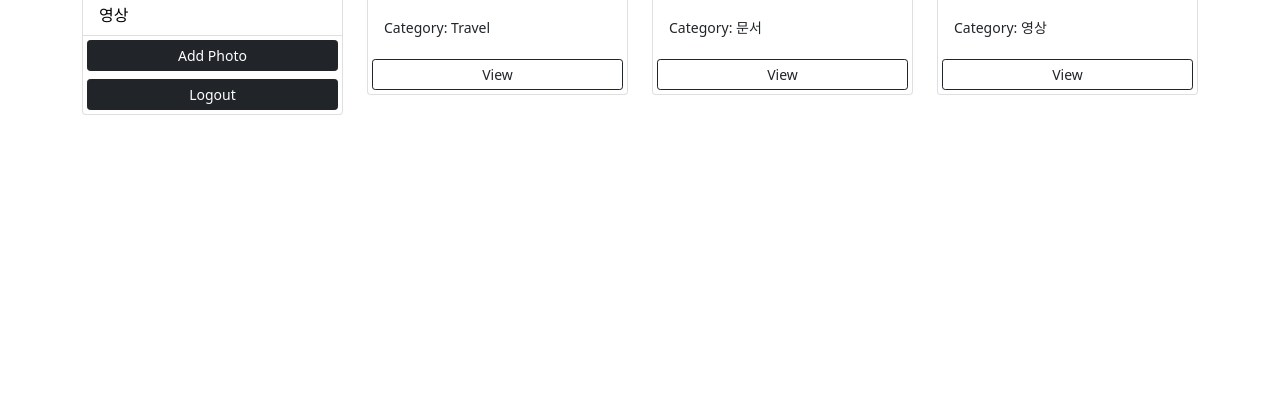
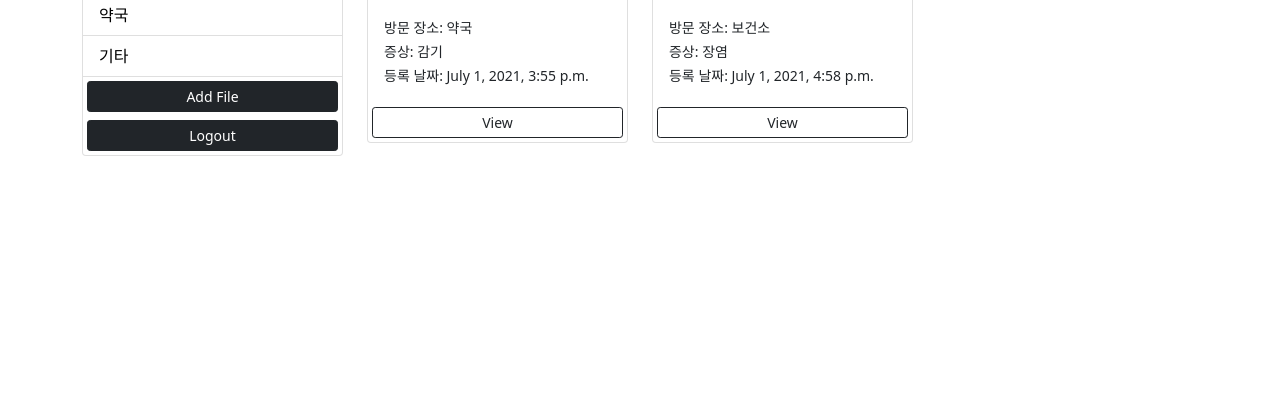
Before and after one commit to YangSemo/image_server, a Django app: page / in a window 1280 px wide. Shown: the part 258-678 px from the top of the page. Run offline with Django 3.2, Linux system fonts and the light colour scheme; a user stored in the database is signed in; data comes from the database, SQL or seed files in the repository.

Commit message:
사용자별 일자, 방문장소, 내용, 파일 구성 추가
gallery, add, photo.html 수정

```diff
--- a/ccl_dajango/photoshare/photos/models.py
+++ b/ccl_dajango/photoshare/photos/models.py
@@ -1,30 +1,47 @@
 from django.db import models
 from django.contrib.auth.models import User
 # Create your models here.
-class Category(models.Model):
+class Place(models.Model):
     class Meta:
         # 모델 객체의 이름을 관리자 화면으로 표시
-        verbose_name = 'Category'
+        verbose_name = 'Place'
         # 복수형으로 표시(한국어 설정 시 따로 설정 안해도 됨)
-        verbose_name_plural = 'Categories'
+        verbose_name_plural = 'Places'
         # 모델의 정렬 순서 지정
         # ordering = ['name', '-user'] 오름차순, 내림차순 정렬
 
-    user = models.ForeignKey(
-        User, on_delete=models.SET_NULL, null=True, blank=True)
-    name = models.CharField(max_length=100, null=False, blank=False)
+    name = models.CharField(max_length=100, null=False, blank=False) # 장소명
 
     def __str__(self):
         return self.name
 
-class Photo(models.Model):
+class Symptom(models.Model):
     class Meta:
-        verbose_name = 'Photo'
-        verbose_name_plural = 'Photos'
+        # 모델 객체의 이름을 관리자 화면으로 표시
+        verbose_name = 'Symptom'
+        # 복수형으로 표시(한국어 설정 시 따로 설정 안해도 됨)
+        verbose_name_plural = 'Symptoms'
+        # 모델의 정렬 순서 지정
+        # ordering = ['name', '-user'] 오름차순, 내림차순 정렬
 
-    category = models.ForeignKey(Category, on_delete=models.SET_NULL, null=True, blank=True)
-    image = models.ImageField(null=False, blank=False)
-    description = models.TextField()
+    name = models.CharField(max_length=100, null=False, blank=False) # 증상명
+
+    def __str__(self):
+        return self.name
+
+class File_Info(models.Model):
+    class Meta:
+        verbose_name = 'File_Info'
+        verbose_name_plural = 'File_Infos'
+
+    user = models.ForeignKey(
+        User, on_delete=models.SET_NULL, null=True, blank=True)  # 사용자
+    place = models.ForeignKey(Place, on_delete=models.SET_NULL, null=True, blank=True) # 장소
+    place_detail = models.TextField() # 장소 상세
+    symptom = models.ForeignKey(Symptom, on_delete=models.SET_NULL, null=True, blank=True) # 증상
+    description = models.TextField() # 증상 설명
+    create_at = models.DateTimeField(auto_now_add=True) # 등록 날짜 자동 부여
+    file = models.FileField(null=False, blank=False)  # 파일
 
     def __str__(self):
         return self.description
--- a/ccl_dajango/photoshare/photos/templates/photos/gallery.html
+++ b/ccl_dajango/photoshare/photos/templates/photos/gallery.html
@@ -35,23 +35,23 @@
                 {% endif %}
                 <div class="card">
                     <div class="card-header">
-                        Categories
+                        방문 장소
                     </div>
                     <ul class="list-group list-group-flush">
                         <li class="list-group-item">
                             <a href="{% url 'gallery' %}">All</a>
                         </li>
-                        <!--    카테고리 불러오기    -->
-                        {% for category in categories %}
+                        <!--    방문 장소    -->
+                        {% for place in places %}
                         <li class=" list-group-item">
-                            <a href="{% url 'gallery' %}?category={{category.name}}">
-                                {{category.name}}
+                            <a href="{% url 'gallery' %}?place={{place.name}}">
+                                {{place.name}}
                             </a>
                         </li>
                         {% endfor %}
 
                         <!--  'add' url로 이동  -->
-                        <a href="{% url 'add' %}" class="btn btn-dark btn-block btn-sm m-1">Add Photo</a>
+                        <a href="{% url 'add' %}" class="btn btn-dark btn-block btn-sm m-1">Add File</a>
                         <!--  'logout' url로 이동  -->
                         <a href="{% url 'logout' %}" class="btn btn-dark btn-block btn-sm m-1">Logout</a>
                     </ul>
@@ -62,18 +62,20 @@
             <div class="col-md-9">
                 <div class="row">
                     <!-- 이미지 불러오기   -->
-                    {% for photo in photos %}
+                    {% for file_info in file_infos %}
                     <div class="col-md-4">
                         <div class="card my-2">
                             <!--    카드 형식으로 이미지 url 불러오기     -->
-                            <img class="image-thumbail" src="{{photo.image.url}}" alt="Card image cap">
+                            <img class="image-thumbail" src="{{file_info.file.url}}" alt="Card image cap">
 
                             <div class="card-body">
                                 <!--  카테고리 불러오기    -->
-                                <small>Category: {{photo.category.name}}</small>
+                                <small>방문 장소: {{file_info.place.name}}</small><br>
+                                <small>증상: {{file_info.symptom.name}}</small><br>
+                                <small>등록 날짜: {{file_info.create_at}}</small><br>
                             </div>
-                            <!--   View 버튼 클릭 시 photo id에 해당하는 페이지로 변경    -->
-                            <a href="{% url 'photo' photo.id %}" class="btn btn-outline-dark btn-sm m-1">View</a>
+                            <!--   View 버튼 클릭 시 file_info id에 해당하는 페이지로 변경    -->
+                            <a href="{% url 'photo' file_info.id %}" class="btn btn-outline-dark btn-sm m-1">View</a>
                         </div>
                     </div>
                     <!--  이미지 없을 경우  -->
--- a/ccl_dajango/photoshare/photos/views.py
+++ b/ccl_dajango/photoshare/photos/views.py
@@ -3,7 +3,7 @@
 from django.contrib.auth.decorators import login_required
 from django.shortcuts import render, redirect
 from django.contrib.auth import authenticate, login, logout
-from .models import Category, Photo
+from .models import Place, File_Info, Symptom
 from .form import CustomUserCreationForm
 
 from thumb_gen.worker import Generator # 영상 썸네일
@@ -12,71 +12,84 @@
 # 메인 페이지 view
 @login_required(login_url='login')
 def gallery(request):
-    category = request.GET.get('category')
-    if category == None:
+    place = request.GET.get('place')
+    if place == None:
         # 포토 DB 전체 가져오기
-        photos = Photo.objects.all()
+        file_infos = File_Info.objects.all()
     else:
         # 카테고리에 해당되는 포토만 가져오기
-        photos = Photo.objects.filter(category__name=category)
+        file_infos = File_Info.objects.filter(category__name=place)
 
     # 카테고리 DB 전체 내용 가져오기
-    categories = Category.objects.all()
+    places = Place.objects.all()
 
+    # 영상을 이미지로 바꾸기
     # folder = 'C:/Users/SAMSUNG/CCLab_git/image_server/ccl_dajango/photoshare/static'
     # for photo in photos:
     #     if photo.image.url.endswith('.mp4') or photo.image.url.endswith('.mkv'):
     #         app = Generator(os.path.join(folder, photo.image.url), output_path=folder, custom_text=False, font_size=25)
     #         app.run()
-    for photo in photos:
-        print("photo: ", photo.image.url)
+    for file_info in file_infos:
+        print("file_info: ", file_info.file.url)
 
     # 딕셔너리 형식으로 카테고리, 포토 변환
-    context = {'categories': categories, 'photos': photos}
+    context = {'places': places, 'file_infos': file_infos}
     return render(request, 'photos/gallery.html', context)
 
 # 이미지 상세보기 view
 @login_required(login_url='login')
 def viewPhoto(request, pk):
-    photo = Photo.objects.get(id=pk)
-    print("구분: ", photo.image.url[photo.image.url.find(".")+1:])
-    gubun = photo.image.url[photo.image.url.find(".")+1:]
-    context = {'photo':photo, 'gubun': gubun}
+    # file_info id 불러오기
+    file_info = File_Info.objects.get(id=pk)
+
+    # 이미지(png,jpg 등), 영상(mp4) 확장자 추출
+    gubun = file_info.file.url[file_info.file.url.find(".")+1:]
+
+    context = {'file_info':file_info, 'gubun': gubun}
     return render(request, 'photos/photo.html', context)
 
 # 이미지 추가 view
 @login_required(login_url='login')
 def addPhoto(request):
     # 카테고리 DB 내용 가져오기
-    categories = Category.objects.all()
+    places = Place.objects.all()
+    symptoms = Symptom.objects.all()
 
     # requset가 Post일 때
     if request.method == 'POST':
         data = request.POST # Post 방식의 data 객체
-        image = request.FILES.get('image') # 업로드한 이미지 가져오기
+        file = request.FILES.get('file') # 업로드한 이미지 가져오기
 
-        # 카테고리 가져오기
-        if data['category'] != 'none':
-            category = Category.objects.get(id=data['category'])
+        # 방문 장소 가져오기
+        if data['place'] != 'none':
+            place = Place.objects.get(id=data['place'])
+
+        # 증상 가져오기
+        if data['symptom'] != 'none':
+            symptom = Symptom.objects.get(id=data['symptom'])
 
         # 카테고리 가져오거나 생성
-        elif data['category_new'] != '':
-            category, created = Category.objects.get_or_create(name=data['category_new'])
+        # elif data['place_new'] != '':
+        #     place, created = Place.objects.get_or_create(name=data['place_new'])
 
         # 카테고리 미 입력/생성 시
         else:
-            category = None
+            place = None
+            symptom = None
 
-        # Photo DB에 데이터 전송
-        photo = Photo.objects.create(
-            category = category,
-            description=data['description'],
-            image=image,
+        # File_Info DB에 데이터 전송
+        file_info = File_Info.objects.create(
+            user = request.user,
+            place = place,
+            place_detail = data['place_detail'],
+            symptom = symptom,
+            description = data['description'],
+            file = file,
         )
         # gallery.html로 이동
         return redirect('gallery')
 
-    context = {'categories': categories}
+    context = {'places': places, 'symptoms':symptoms}
     return render(request, 'photos/add.html', context)
 
 # 로그인 view
--- a/ccl_dajango/photoshare/photoshare/settings.py
+++ b/ccl_dajango/photoshare/photoshare/settings.py
@@ -106,7 +106,7 @@
 
 LANGUAGE_CODE = 'en-us'
 
-TIME_ZONE = 'UTC'
+TIME_ZONE = 'Asia/Seoul'
 
 USE_I18N = True
 
```
Also changed, not shown: ccl_dajango/photoshare/photos/admin.py (+13 -3 lines), ccl_dajango/photoshare/photos/templates/photos/add.html (+41 -20 lines), ccl_dajango/photoshare/photos/templates/photos/photo.html (+31 -8 lines), ccl_dajango/photoshare/db.sqlite3, ccl_dajango/photoshare/photos/migrations/0001_initial.py, ccl_dajango/photoshare/photos/migrations/0002_auto_20210623_1558.py (deleted), ccl_dajango/photoshare/photos/migrations/0002_auto_20210701_1523.py (added), ccl_dajango/photoshare/photos/migrations/0003_auto_20210701_1540.py (added), ccl_dajango/photoshare/photos/migrations/0004_rename_date_file_info_create_at.py (added), ccl_dajango/photoshare/static/images/1.png (deleted), ccl_dajango/photoshare/static/images/KakaoTalk_20210617_182834563.jpg (deleted), ccl_dajango/photoshare/static/images/처방전1.jpeg (added), ccl_dajango/photoshare/static/images/처방전2.jpg (added), ccl_dajango/photoshare/static/images/필기.png (deleted).
